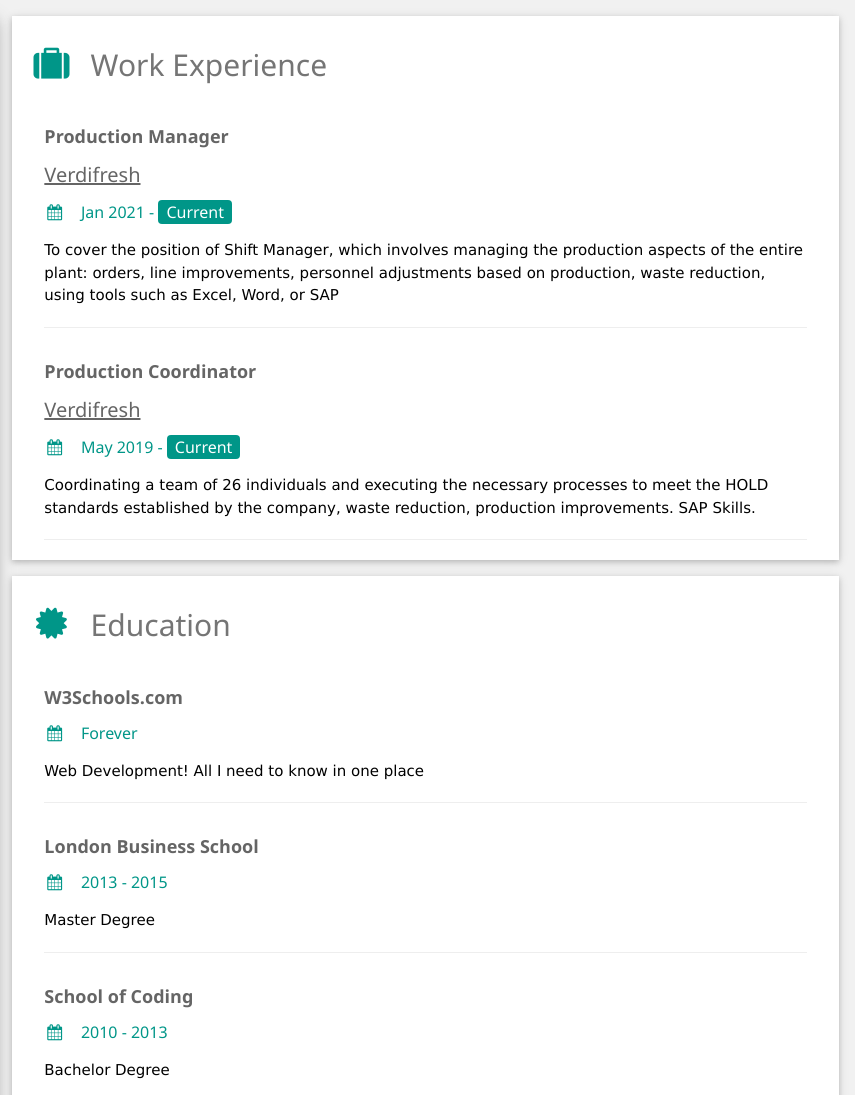
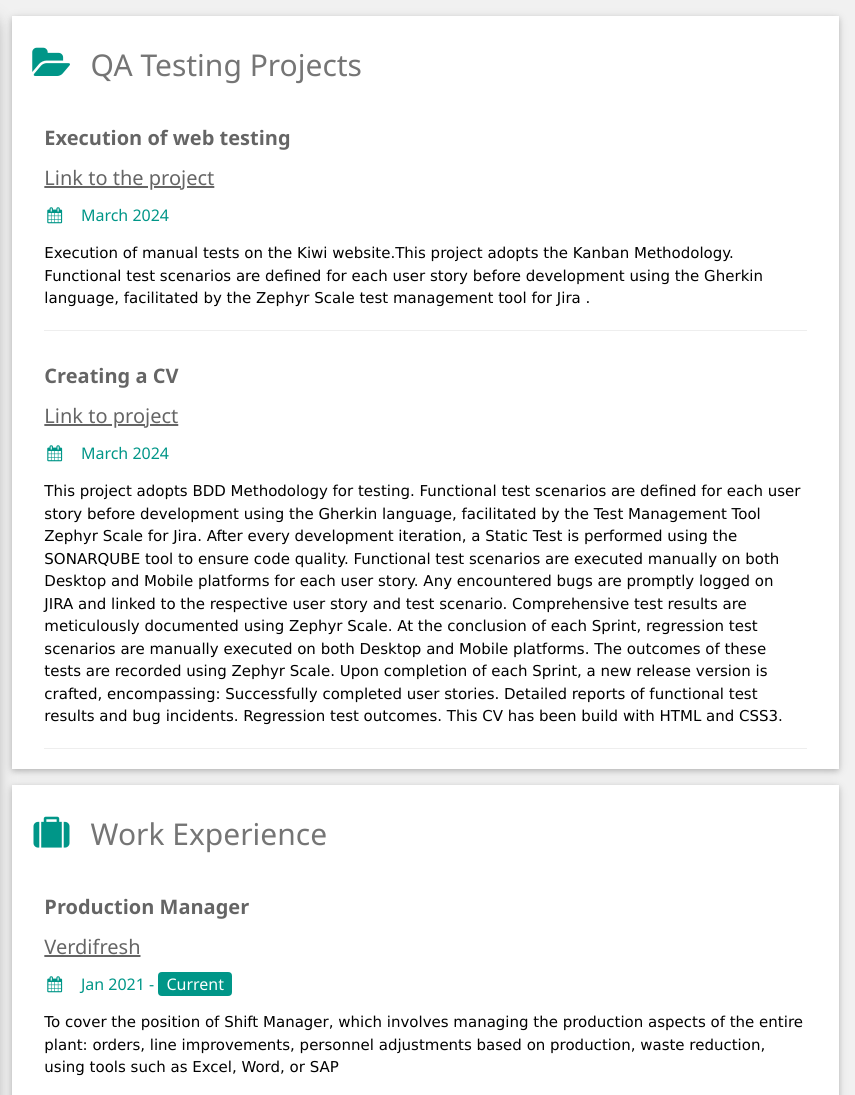
Before and after one commit to Organization-Cordoba-Ramos/CVPROJECT, a plain HTML site: page index.html in a window 1280 px wide. Shown: the top 1095 px of the page, 425-1280 px from the left. Drawn offline with nearby package versions, Linux system fonts and the light colour scheme.

Commit message:
https://rociocordoba.atlassian.net/browse/CV-8 Add projects

```diff
--- a/index.html
+++ b/index.html
@@ -63,13 +63,39 @@
 
             <!-- Right Column -->
             <div class="w3-twothird">
+                <div class="w3-container w3-card w3-white w3-margin-bottom">
+                    <h2 class="w3-text-grey w3-padding-16"><i
+                            class="fa fa-folder-open fa-fw w3-margin-right w3-xxlarge w3-text-teal"></i>QA Testing Projects
+                    </h2>
+                    <div class="w3-container">
+                        <h4 class="w3-opacity"><b>Execution of web testing</b></h4><h4 class="w3-opacity"><a href=https://verdifresh.com>Link to the project</a></h4>
+                        <h6 class="w3-text-teal"><i class="fa fa-calendar fa-fw w3-margin-right"></i>March 2024 </h6>
+                        <p>Execution of manual tests on the Kiwi website.This project adopts the Kanban Methodology. Functional test scenarios are defined for each user story before development using the Gherkin language, facilitated by the Zephyr Scale test management tool for Jira .</p><hr>
+                    </div>
+                    <div class="w3-container">
+                        <h4 class="w3-opacity"><b>Creating a CV</b></h4><h4 class="w3-opacity"><a href=https://github.com/Organization-Cordoba-Ramos/CVPROJECT>Link to project</a></h4>
+                        <h6 class="w3-text-teal"><i class="fa fa-calendar fa-fw w3-margin-right"></i>March 2024</h6>
+                        <p>This project adopts BDD Methodology for testing.
+                           Functional test scenarios are defined for each user story before development using the Gherkin language, facilitated by the Test Management Tool Zephyr Scale for Jira.
+                           After every development iteration, a Static Test is performed using the SONARQUBE tool to ensure code quality.
+                           Functional test scenarios are executed manually on both Desktop and Mobile platforms for each user story. Any encountered bugs are promptly logged on JIRA and linked to the respective user story and test scenario. Comprehensive test results are meticulously documented using Zephyr Scale.
+                           At the conclusion of each Sprint, regression test scenarios are manually executed on both Desktop and Mobile platforms. The outcomes of these tests are recorded using Zephyr Scale.
+                           Upon completion of each Sprint, a new release version is crafted, encompassing:
+                           Successfully completed user stories.
+                           Detailed reports of functional test results and bug incidents.
+                           Regression test outcomes.
+                           This CV has been build with HTML and CSS3.</p><hr>
+                    </div>
 
+                </div>
+            </div>
+            <div class="w3-twothird">
                 <div class="w3-container w3-card w3-white w3-margin-bottom">
                     <h2 class="w3-text-grey w3-padding-16"><i
                             class="fa fa-suitcase fa-fw w3-margin-right w3-xxlarge w3-text-teal"></i>Work Experience
                     </h2>
                     <div class="w3-container">
-                        <h5 class="w3-opacity"><b>Production Manager</b></h5><h4 class="w3-opacity"><a href=https://verdifresh.com>Verdifresh</a></h4>
+                        <h4 class="w3-opacity"><b>Production Manager</b></h4><h4 class="w3-opacity"><a href=https://verdifresh.com>Verdifresh</a></h4>
                         <h6 class="w3-text-teal"><i class="fa fa-calendar fa-fw w3-margin-right"></i>Jan 2021 - <span
                                 class="w3-tag w3-teal w3-round">Current</span></h6>
                         <p>To cover the position of Shift Manager, which involves managing the production aspects of
@@ -77,7 +103,7 @@
                             waste reduction, using tools such as Excel, Word, or SAP</p><hr>
                     </div>
                     <div class="w3-container">
-                        <h5 class="w3-opacity"><b>Production Coordinator</b></h5><h4 class="w3-opacity"><a href=https://verdifresh.com>Verdifresh</a></h4>
+                        <h4 class="w3-opacity"><b>Production Coordinator</b></h4><h4 class="w3-opacity"><a href=https://verdifresh.com>Verdifresh</a></h4>
                         <h6 class="w3-text-teal"><i class="fa fa-calendar fa-fw w3-margin-right"></i>May 2019 - <span
                             |   class="w3-tag w3-teal w3-round">Current</span></h6>
                         <p>Coordinating a team of 26 individuals and executing the necessary processes to meet the HOLD
```
